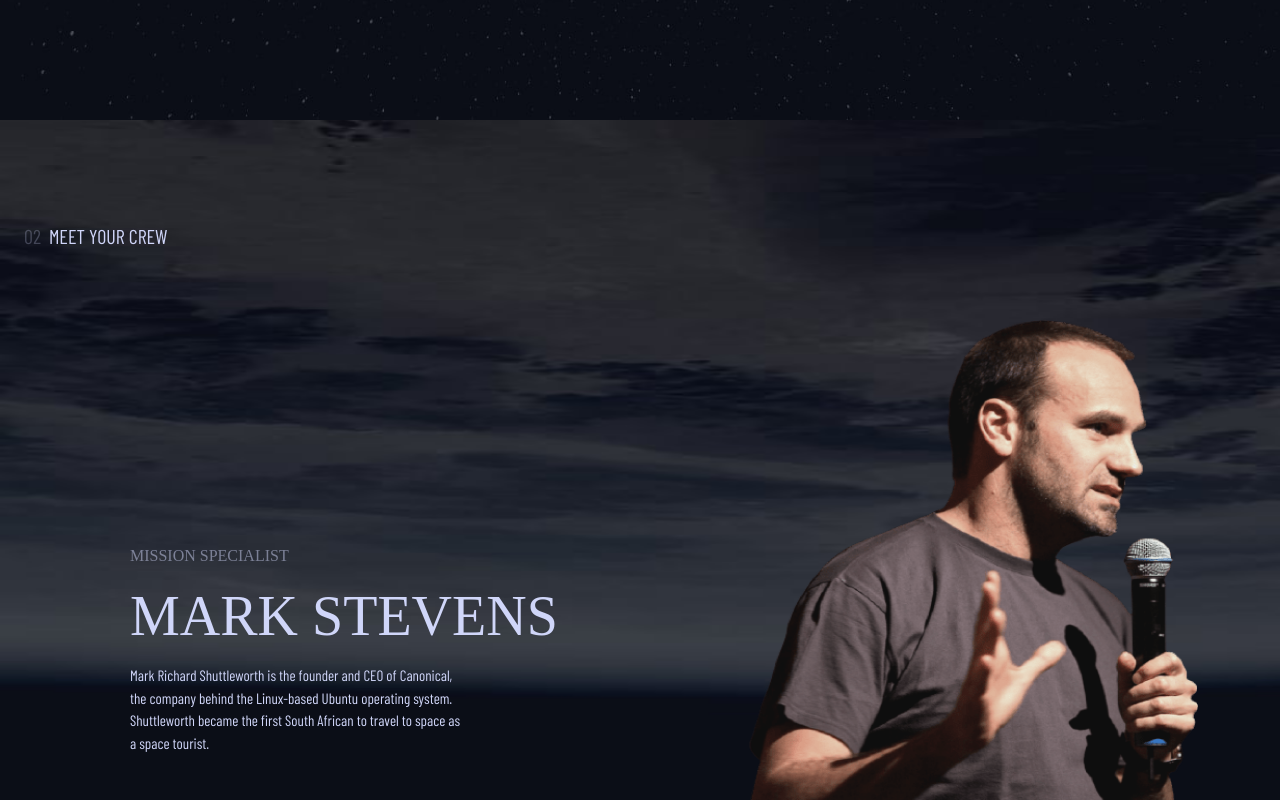
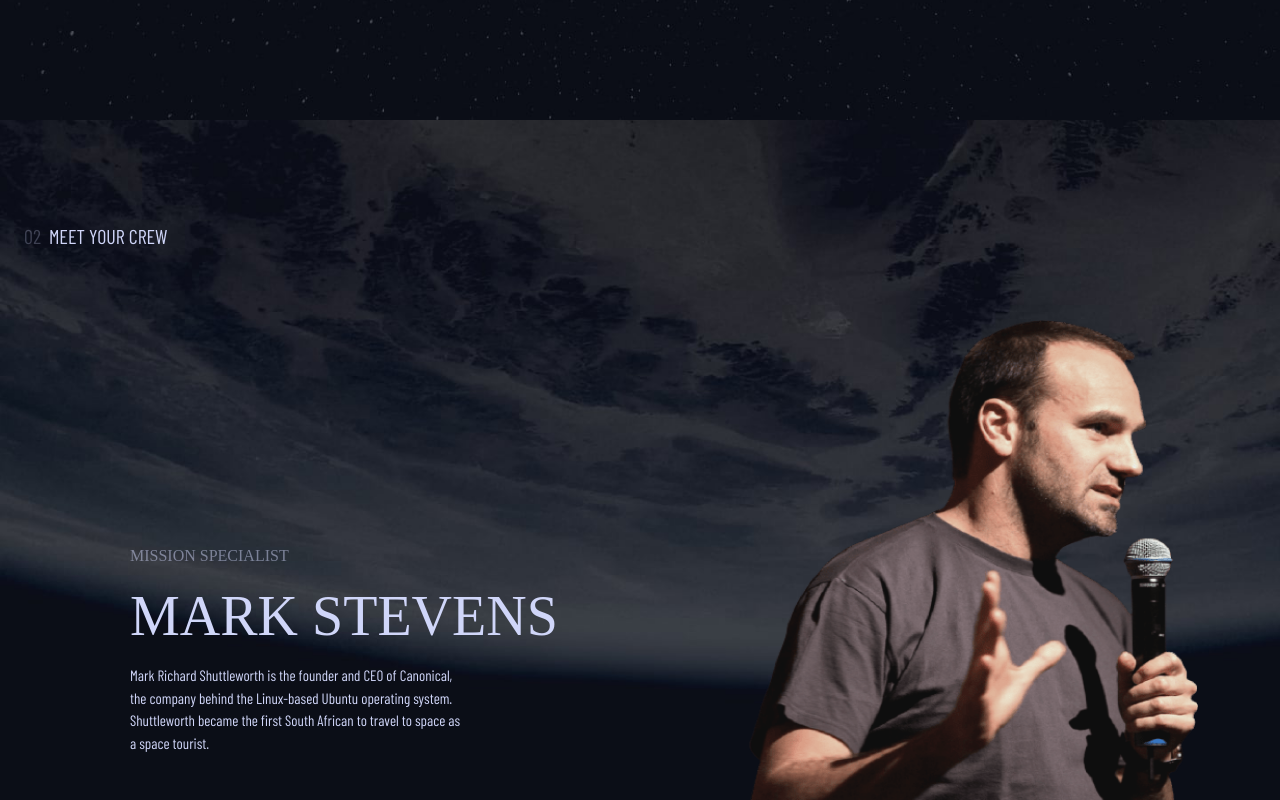
Before and after one commit to johnnycrisp/space-website, a React (Create React App) app: page / in a window 1280 px wide. Shown: the part 1480-2280 px from the top of the page. Built offline with nearby package versions, Linux system fonts and the light colour scheme; a web font is replaced by a local one.

Commit message:
update backgrounds responsive

```diff
--- a/src/components/Crew/crew.scss
+++ b/src/components/Crew/crew.scss
@@ -83,6 +83,8 @@
 @media screen and (min-width: 575px) {
 
         .crew__wrapper {
+            background:
+                    url(../../assets/crew/background-crew-tablet.jpg) center / 100% 100% border-box no-repeat;
 
             align-items: flex-start;
             justify-content: flex-end;
@@ -123,7 +125,8 @@
         @media screen and (min-width: 768px) {
 
             .crew__wrapper {
-
+            background:
+                    url(../../assets/crew/background-crew-desktop.jpg) center / 100% 100% border-box no-repeat;
                     .container {
 
                         flex-direction: row-reverse;
```
